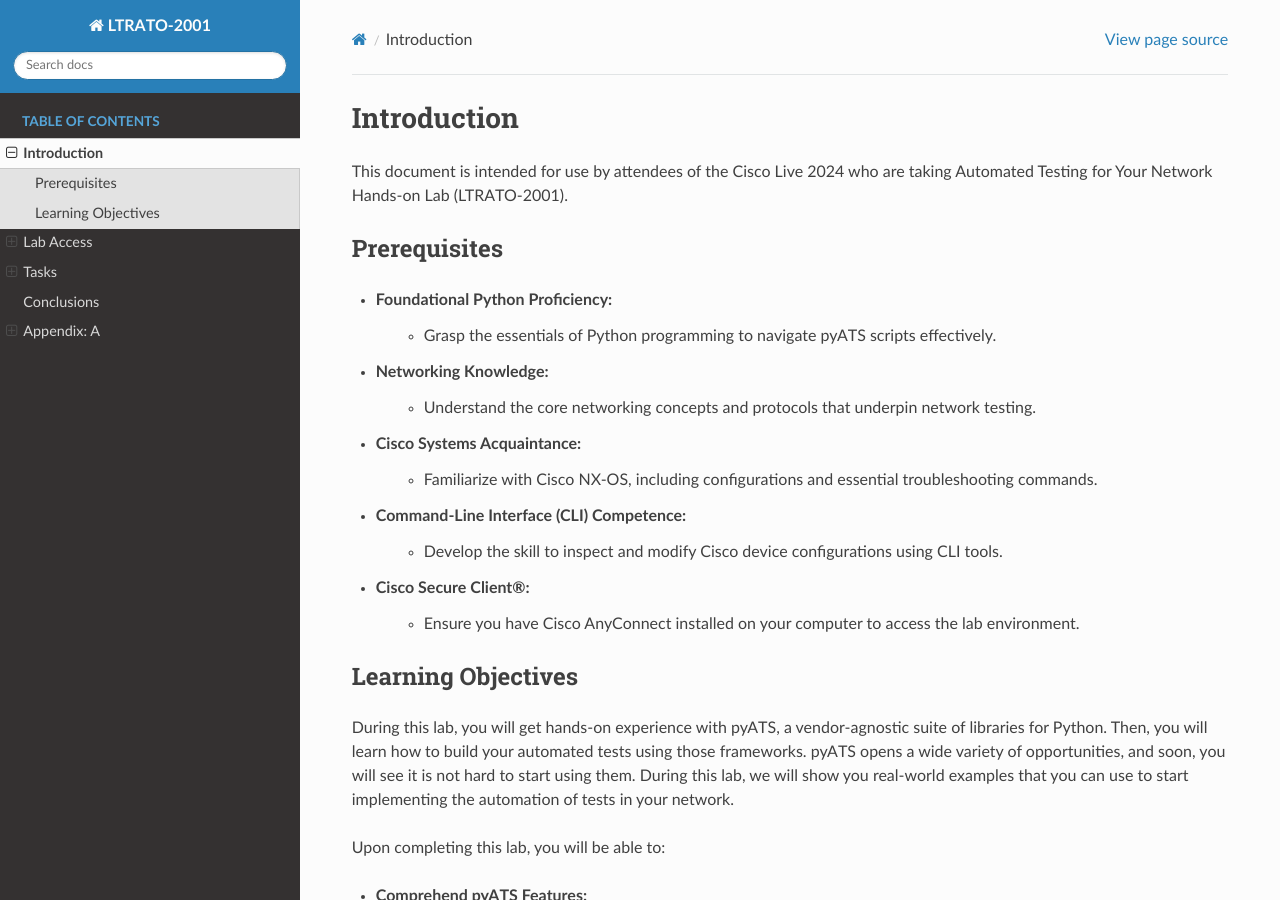
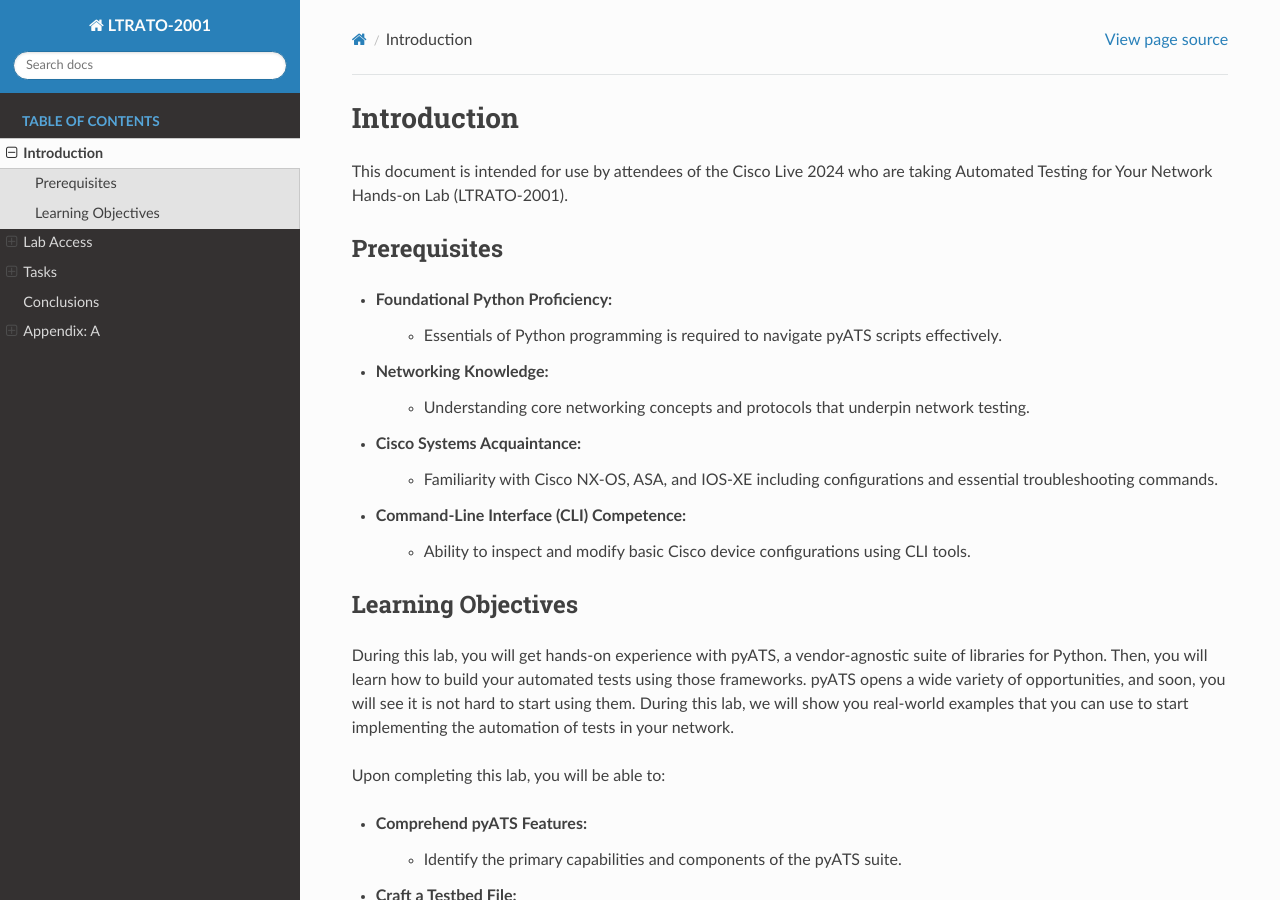
Before and after one commit to CiscoLives/LTRATO-2001, a Sphinx documentation site: the page built from docs/introduction/index.rst, in a window 1280 px wide and 900 px high. Built offline with Sphinx 7.4.7 and the Read the Docs theme 2.0.0, drawn with Linux system fonts in a browser that asks for light colours.

Commit message:
Update index with changes from Decca review

```diff
--- a/docs/introduction/index.rst
+++ b/docs/introduction/index.rst
@@ -8,15 +8,13 @@
 =============
 
 - Foundational Python Proficiency:
-    * Grasp the essentials of Python programming to navigate pyATS scripts effectively.
+    * Essentials of Python programming is required to navigate pyATS scripts effectively.
 - Networking Knowledge:
-    * Understand the core networking concepts and protocols that underpin network testing.
+    * Understanding core networking concepts and protocols that underpin network testing.
 - Cisco Systems Acquaintance:
-    * Familiarize with Cisco NX-OS, including configurations and essential troubleshooting commands.
+    * Familiarity with Cisco NX-OS, ASA, and IOS-XE including configurations and essential troubleshooting commands.
 - Command-Line Interface (CLI) Competence:
-    * Develop the skill to inspect and modify Cisco device configurations using CLI tools.
-- Cisco Secure Client®:
-    * Ensure you have Cisco AnyConnect installed on your computer to access the lab environment.
+    * Ability to inspect and modify basic Cisco device configurations using CLI tools.
 
 
 Learning Objectives
```
